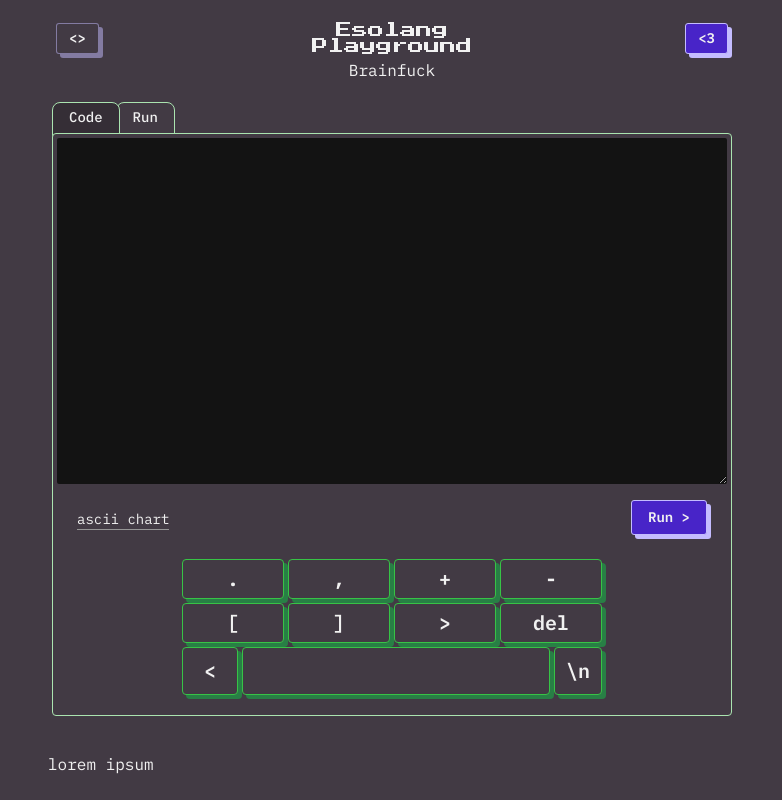
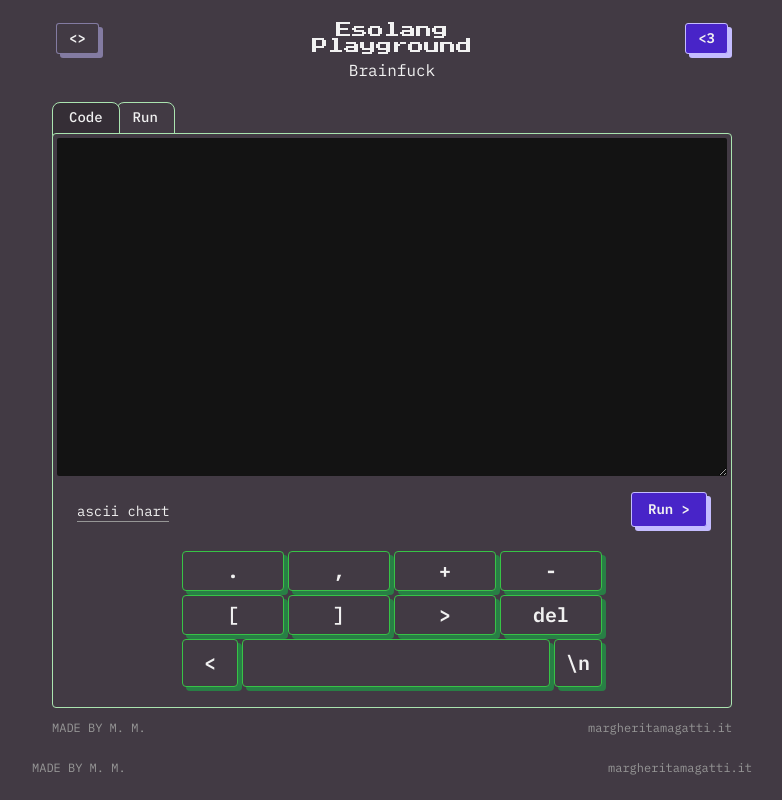
Before and after one commit to aeron13/esolang-playground, a Nuxt app: page / in a window 1280 px wide. Shown: the whole page, without its empty margins (248-1030 px from the left). Built offline with nearby package versions, Linux system fonts and the light colour scheme; no server answers.

Commit message:
footer when not auth

```diff
--- a/app/components/Footer.vue
+++ b/app/components/Footer.vue
@@ -1,6 +1,7 @@
 <template>
-    <footer class="w-full py-6 px-4">
-        lorem ipsum
+    <footer class="w-full pb-6 grid grid-cols-2">
+        <p class="text-xs text-grey-400 uppercase">Made by M. M.</p>
+        <a class="text-xs text-grey-400 text-right hover:underline" href="https://about.margheritamagatti.it">margheritamagatti.it</a>
     </footer>
 </template>
 <script setup lang="ts">
--- a/app/pages/index.vue
+++ b/app/pages/index.vue
@@ -13,7 +13,8 @@
                 </template>
             </UiTabs>
         </div>
-        <UiCodeTitle></UiCodeTitle>
+        <UiCodeTitle v-if="user.isAuthenticated"></UiCodeTitle>
+        <Footer v-else></Footer>
     </div>
 </template>
 <script setup lang="ts">
@@ -21,6 +22,7 @@
 import resetCode from '~/middleware/resetCode';
 
 const activeTab = ref(0)
+const user = useUserStore()
 
 definePageMeta({
   middleware: [loadCodeFromId, resetCode],
```
